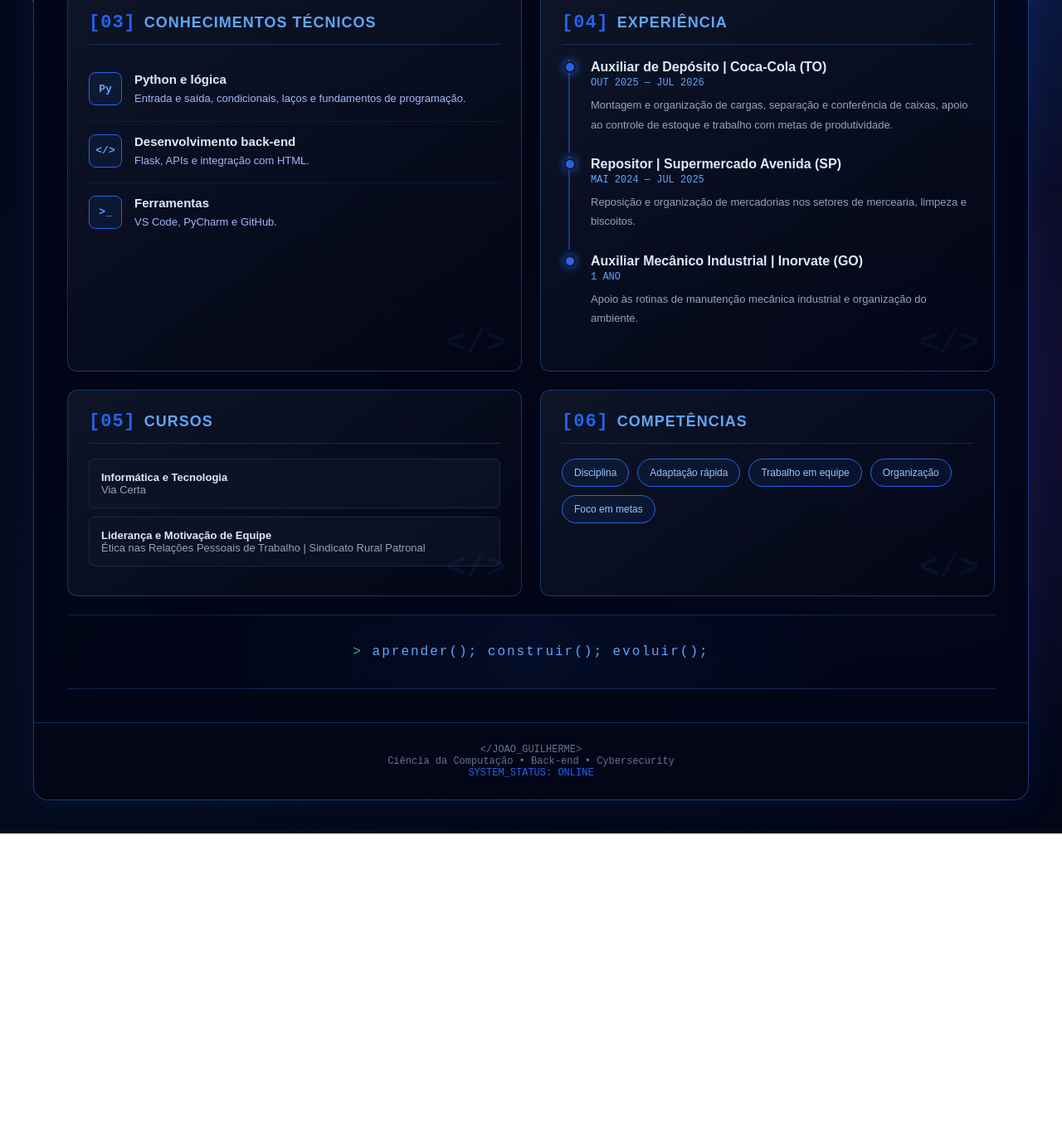
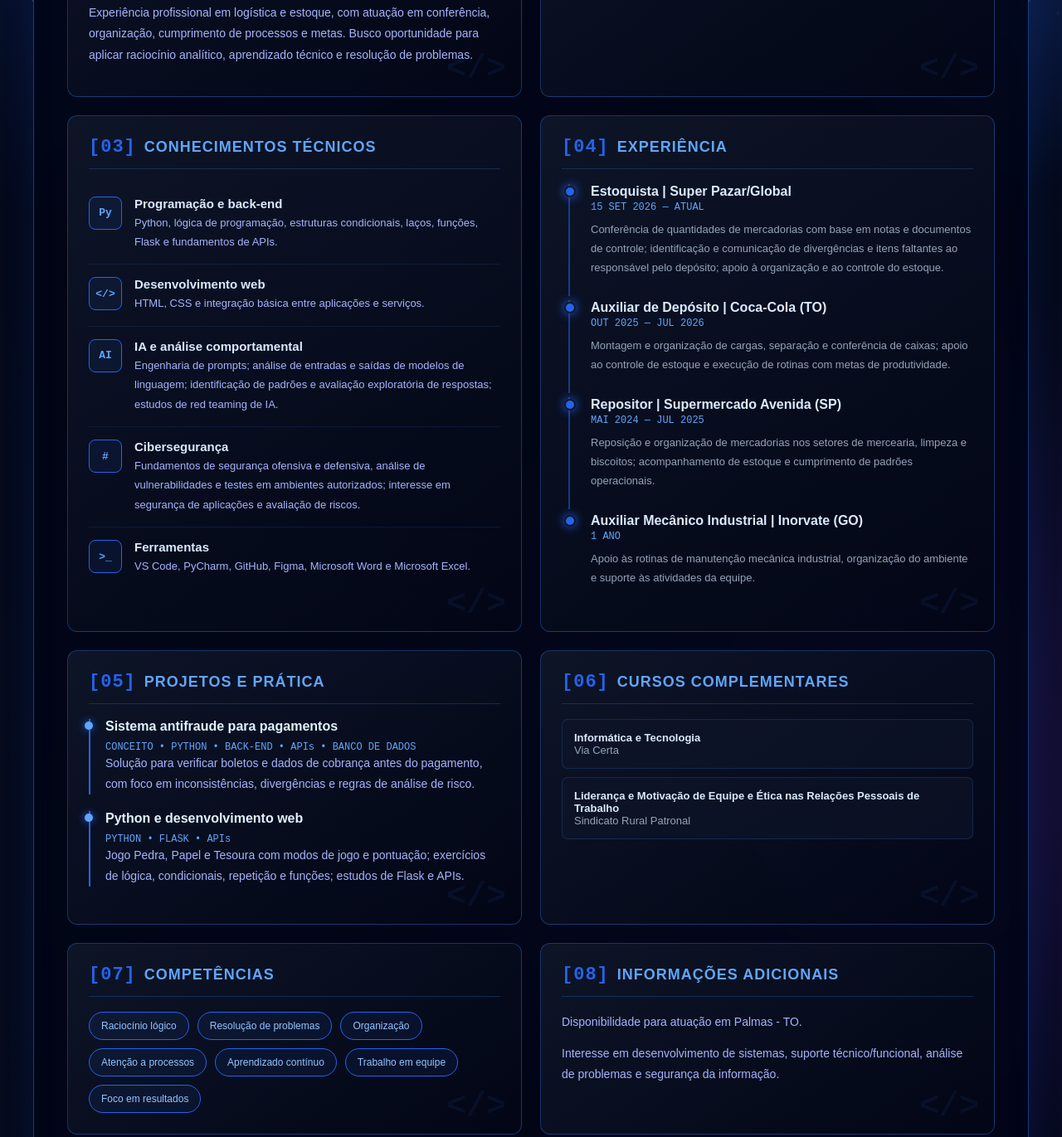
Before and after one commit to joaohaze4/potifolio, a plain HTML site: page currilo.html in a window 1280 px wide. Shown: the part 759-2130 px from the top of the page at 83% size. Before the commit the page ends 1764 px from the top, so only its background shows below. Drawn offline with Linux system fonts and the light colour scheme.

Commit message:
Atualiza currículo com dados do PDF mais recente
Adiciona experiência na Super Pazar/Global, seções de projetos e
informações adicionais, e atualiza perfil, conhecimentos e competências.

Co-Authored-By: Claude Opus 5.5 <noreply@anthropic.com>
Claude-Session: https://claude.ai/code/session_01FtHbj1aqgt9ArBq8PuNVDQ

```diff
--- a/currilo.html
+++ b/currilo.html
@@ -861,12 +861,12 @@
 
 
                     <h1>
-                        João Guilherme
+                        João Guilherme Pereira Aquino
                     </h1>
 
 
                     <h2>
-                        Estágio em Tecnologia da Informação
+                        Ciência da Computação | Desenvolvimento de Software e Segurança da Informação
                     </h2>
 
 
@@ -928,23 +928,27 @@
 
                     <p>
                         Estudante de Ciência da Computação na
-                        ULBRA/CEULP, em busca de estágio em
-                        Tecnologia da Informação.
+                        ULBRA/CEULP, com foco em desenvolvimento
+                        de software, back-end, APIs e segurança
+                        da informação.
                     </p>
 
 
                     <p>
-                        Experiência em logística, estoque e
-                        organização de cargas, com rotina
-                        orientada por metas.
+                        Base técnica em Python, lógica de programação,
+                        Flask, APIs, HTML/CSS e Git/GitHub, com estudos
+                        em análise do comportamento de modelos de
+                        linguagem, engenharia de prompts e avaliação
+                        exploratória de segurança de IA.
                     </p>
 
 
                     <p>
-                        Conhecimentos iniciais em Python,
-                        lógica de programação, Flask e APIs,
-                        com interesse em desenvolvimento
-                        back-end e segurança cibernética.
+                        Experiência profissional em logística e estoque,
+                        com atuação em conferência, organização,
+                        cumprimento de processos e metas. Busco
+                        oportunidade para aplicar raciocínio analítico,
+                        aprendizado técnico e resolução de problemas.
                     </p>
 
                 </section>
@@ -1021,12 +1025,13 @@
                         <div>
 
                             <h3>
-                                Python e lógica
+                                Programação e back-end
                             </h3>
 
                             <p>
-                                Entrada e saída, condicionais,
-                                laços e fundamentos de programação.
+                                Python, lógica de programação, estruturas
+                                condicionais, laços, funções, Flask e
+                                fundamentos de APIs.
                             </p>
 
                         </div>
@@ -1043,11 +1048,62 @@
                         <div>
 
                             <h3>
-                                Desenvolvimento back-end
+                                Desenvolvimento web
                             </h3>
 
                             <p>
-                                Flask, APIs e integração com HTML.
+                                HTML, CSS e integração básica entre
+                                aplicações e serviços.
+                            </p>
+
+                        </div>
+
+                    </div>
+
+
+                    <div class="skill">
+
+                        <div class="skill-icon">
+                            AI
+                        </div>
+
+                        <div>
+
+                            <h3>
+                                IA e análise comportamental
+                            </h3>
+
+                            <p>
+                                Engenharia de prompts; análise de entradas
+                                e saídas de modelos de linguagem;
+                                identificação de padrões e avaliação
+                                exploratória de respostas; estudos de
+                                red teaming de IA.
+                            </p>
+
+                        </div>
+
+                    </div>
+
+
+                    <div class="skill">
+
+                        <div class="skill-icon">
+                            #
+                        </div>
+
+                        <div>
+
+                            <h3>
+                                Cibersegurança
+                            </h3>
+
+                            <p>
+                                Fundamentos de segurança ofensiva e
+                                defensiva, análise de vulnerabilidades e
+                                testes em ambientes autorizados; interesse
+                                em segurança de aplicações e avaliação
+                                de riscos.
                             </p>
 
                         </div>
@@ -1068,7 +1124,8 @@
                             </h3>
 
                             <p>
-                                VS Code, PyCharm e GitHub.
+                                VS Code, PyCharm, GitHub, Figma,
+                                Microsoft Word e Microsoft Excel.
                             </p>
 
                         </div>
@@ -1096,6 +1153,29 @@
                     <div class="experiencia">
 
                         <h3>
+                            Estoquista |
+                            Super Pazar/Global
+                        </h3>
+
+                        <div class="periodo">
+                            15 SET 2026 — ATUAL
+                        </div>
+
+                        <p>
+                            Conferência de quantidades de mercadorias
+                            com base em notas e documentos de controle;
+                            identificação e comunicação de divergências
+                            e itens faltantes ao responsável pelo
+                            depósito; apoio à organização e ao controle
+                            do estoque.
+                        </p>
+
+                    </div>
+
+
+                    <div class="experiencia">
+
+                        <h3>
                             Auxiliar de Depósito |
                             Coca-Cola (TO)
                         </h3>
@@ -1106,9 +1186,9 @@
 
                         <p>
                             Montagem e organização de cargas,
-                            separação e conferência de caixas,
-                            apoio ao controle de estoque e
-                            trabalho com metas de produtividade.
+                            separação e conferência de caixas;
+                            apoio ao controle de estoque e execução
+                            de rotinas com metas de produtividade.
                         </p>
 
                     </div>
@@ -1128,7 +1208,8 @@
                         <p>
                             Reposição e organização de mercadorias
                             nos setores de mercearia, limpeza e
-                            biscoitos.
+                            biscoitos; acompanhamento de estoque e
+                            cumprimento de padrões operacionais.
                         </p>
 
                     </div>
@@ -1147,7 +1228,65 @@
 
                         <p>
                             Apoio às rotinas de manutenção mecânica
-                            industrial e organização do ambiente.
+                            industrial, organização do ambiente e
+                            suporte às atividades da equipe.
+                        </p>
+
+                    </div>
+
+                </section>
+
+
+                <!-- PROJETOS -->
+
+                <section class="card">
+
+                    <h2>
+
+                        <span class="icone">
+                            [05]
+                        </span>
+
+                        Projetos e Prática
+
+                    </h2>
+
+
+                    <div class="formacao-item">
+
+                        <h3>
+                            Sistema antifraude para pagamentos
+                        </h3>
+
+                        <span>
+                            CONCEITO • PYTHON • BACK-END • APIs • BANCO DE DADOS
+                        </span>
+
+                        <p>
+                            Solução para verificar boletos e dados de
+                            cobrança antes do pagamento, com foco em
+                            inconsistências, divergências e regras de
+                            análise de risco.
+                        </p>
+
+                    </div>
+
+
+                    <div class="formacao-item">
+
+                        <h3>
+                            Python e desenvolvimento web
+                        </h3>
+
+                        <span>
+                            PYTHON • FLASK • APIs
+                        </span>
+
+                        <p>
+                            Jogo Pedra, Papel e Tesoura com modos de jogo
+                            e pontuação; exercícios de lógica,
+                            condicionais, repetição e funções; estudos
+                            de Flask e APIs.
                         </p>
 
                     </div>
@@ -1162,10 +1301,10 @@
                     <h2>
 
                         <span class="icone">
-                            [05]
+                            [06]
                         </span>
 
-                        Cursos
+                        Cursos Complementares
 
                     </h2>
 
@@ -1186,13 +1325,13 @@
                     <div class="curso">
 
                         <strong>
-                            Liderança e Motivação de Equipe
+                            Liderança e Motivação de Equipe e Ética
+                            nas Relações Pessoais de Trabalho
                         </strong>
 
                         <br>
 
-                        Ética nas Relações Pessoais de Trabalho
-                        | Sindicato Rural Patronal
+                        Sindicato Rural Patronal
 
                     </div>
 
@@ -1206,7 +1345,7 @@
                     <h2>
 
                         <span class="icone">
-                            [06]
+                            [07]
                         </span>
 
                         Competências
@@ -1216,27 +1355,44 @@
 
                     <ul class="competencias">
 
-                        <li>
-                            Disciplina
-                        </li>
-
-                        <li>
-                            Adaptação rápida
-                        </li>
-
-                        <li>
-                            Trabalho em equipe
-                        </li>
-
-                        <li>
-                            Organização
-                        </li>
-
-                        <li>
-                            Foco em metas
-                        </li>
+                        <li>Raciocínio lógico</li>
+                        <li>Resolução de problemas</li>
+                        <li>Organização</li>
+                        <li>Atenção a processos</li>
+                        <li>Aprendizado contínuo</li>
+                        <li>Trabalho em equipe</li>
+                        <li>Foco em resultados</li>
 
                     </ul>
+
+                </section>
+
+
+                <!-- INFORMAÇÕES ADICIONAIS -->
+
+                <section class="card">
+
+                    <h2>
+
+                        <span class="icone">
+                            [08]
+                        </span>
+
+                        Informações Adicionais
+
+                    </h2>
+
+
+                    <p>
+                        Disponibilidade para atuação em Palmas - TO.
+                    </p>
+
+
+                    <p>
+                        Interesse em desenvolvimento de sistemas,
+                        suporte técnico/funcional, análise de
+                        problemas e segurança da informação.
+                    </p>
 
                 </section>
 
@@ -1270,7 +1426,7 @@
 
             <br>
 
-            Ciência da Computação • Back-end • Cybersecurity
+            Ciência da Computação • Back-end • Cybersecurity • IA
 
             <br>
 
```
